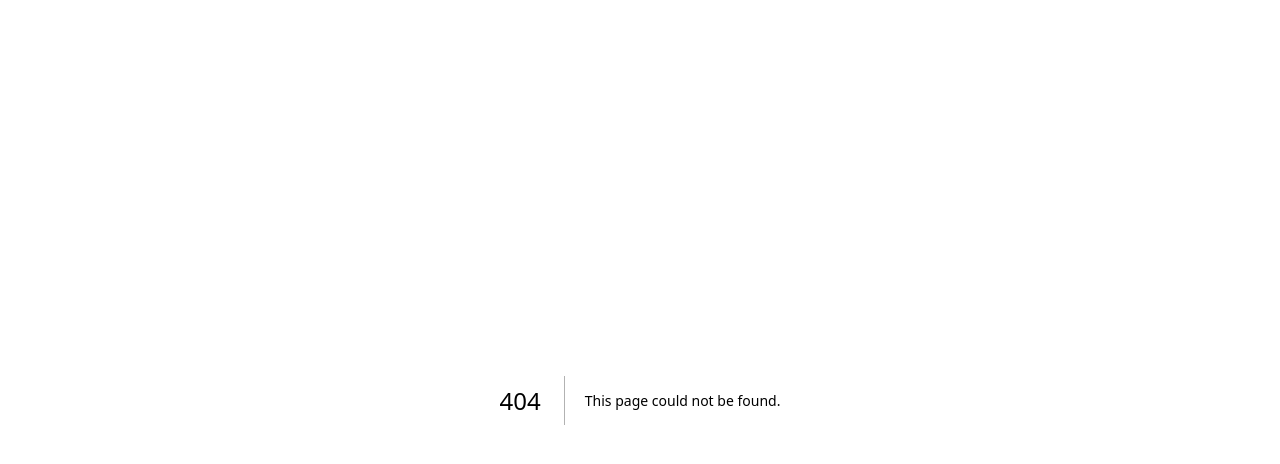
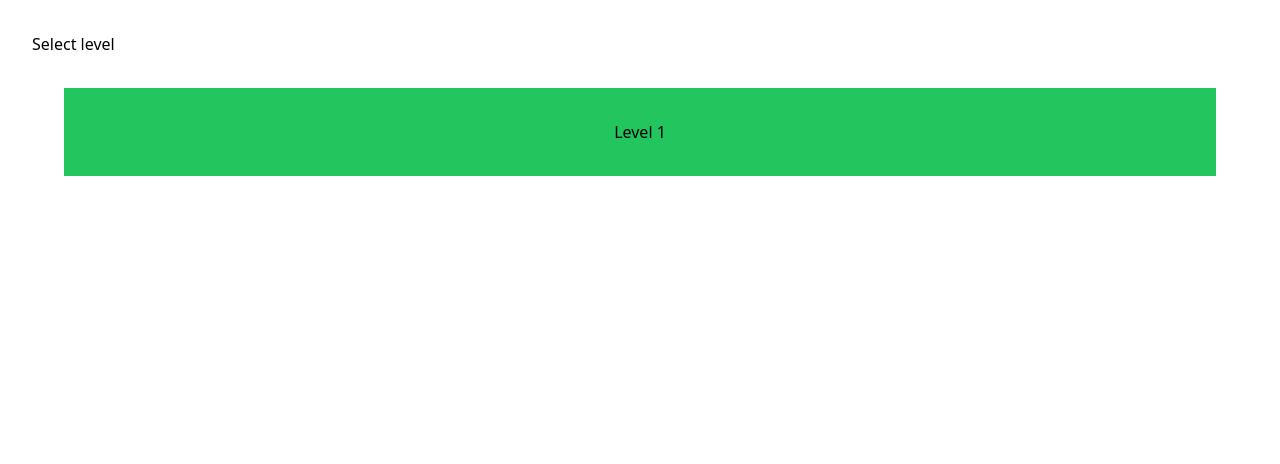
Before and after one commit to rossiny-o/quizgame, a Next.js app: page /selectlevel in a window 1280 px wide. Before the commit this address had no page. Shown: the top 464 px of the page. Built offline with nearby package versions, Linux system fonts and the light colour scheme.

Commit message:
slct-lvl page- beginning

```diff
--- a/src/app/page.js
+++ b/src/app/page.js
@@ -1,4 +1,5 @@
-import "./page.css"
+import "./global.css"
+import Link from "next/link";
 
 export default function Home() {
   return (
@@ -20,18 +21,17 @@ export default function Home() {
       <div className="mb-32 grid text-center lg:max-w-5xl lg:w-full lg:mb-0 lg:grid-cols-4 lg:text-left">
 
 
-        <a
-          href="./pages/playerSelect.js"
+        <Link
+          href="/selectlevel"
           className="group rounded-lg border border-gray-700  m-3 px-3 py-2 transition-colors hover:border-gray-300 hover:bg-gray-100 hover:dark:border-neutral-700 hover:dark:bg-neutral-800/30"
-          target="_blank"
-          rel="noopener noreferrer"
+
         >
           <h2 className={`mb-3 text-2xl font-semibold`}>
             Start game{" "}
 
           </h2>
 
-        </a>
+        </Link>
 
         <a
           href="https://vercel.com/new?utm_source=create-next-app&utm_medium=appdir-template&utm_campaign=create-next-app"
--- /dev/null
+++ b/src/app/selectlevel/page.js
@@ -0,0 +1,16 @@
+import Link from "next/link";
+import "../global.css"
+
+export default function selectlevel() {
+  return (
+    <div className="container mx-auto p-8" >
+      <h2>Select level</h2>
+
+        <Link href="l1">
+      <div className="bg-green-500 m-8 p-8 flex flex-col items-center" >
+          <h3 className="">Level 1</h3>
+      </div>
+        </Link>
+    </div>
+  );
+}
```
Also changed, not shown: src/app/global.css (renamed from src/app/page.css).
